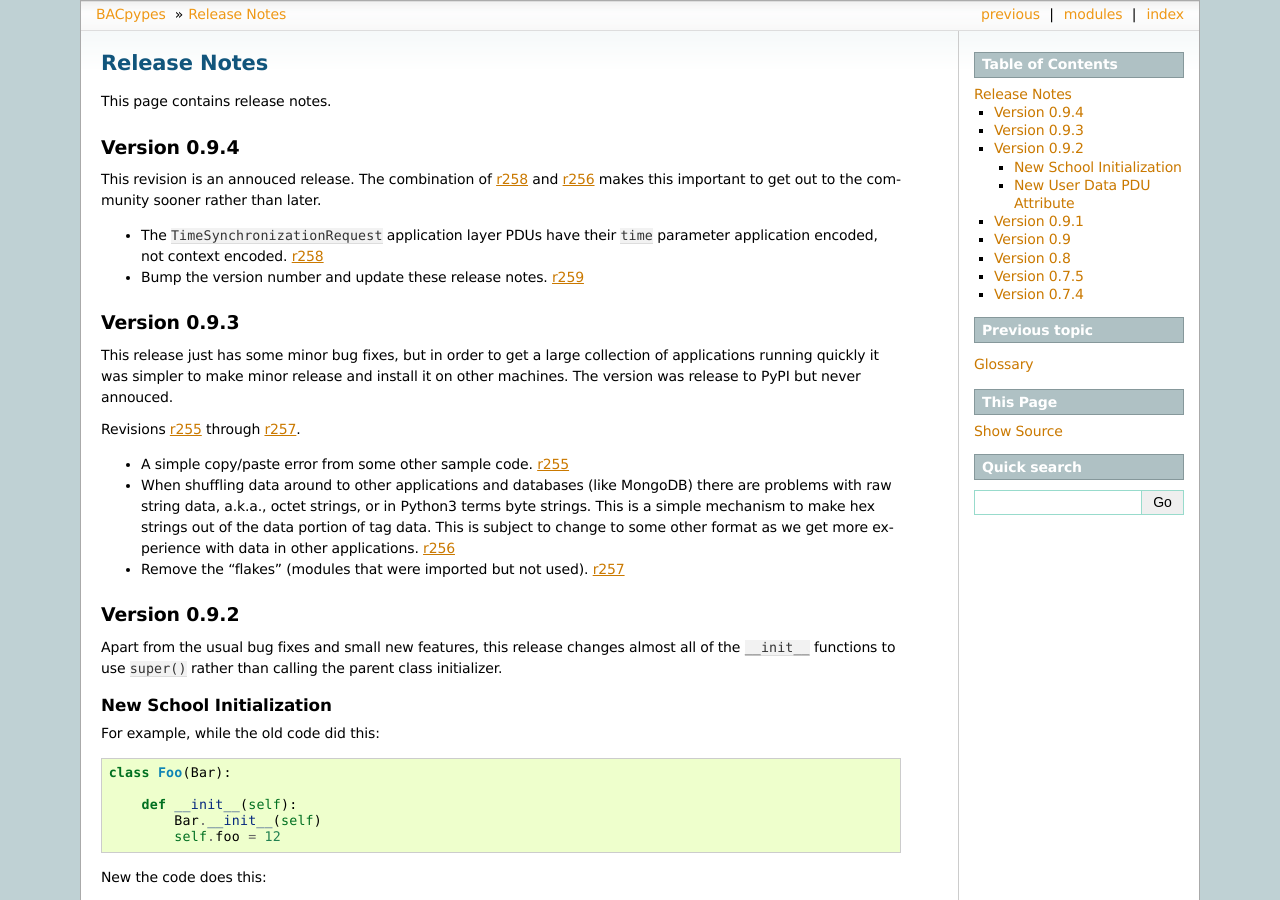
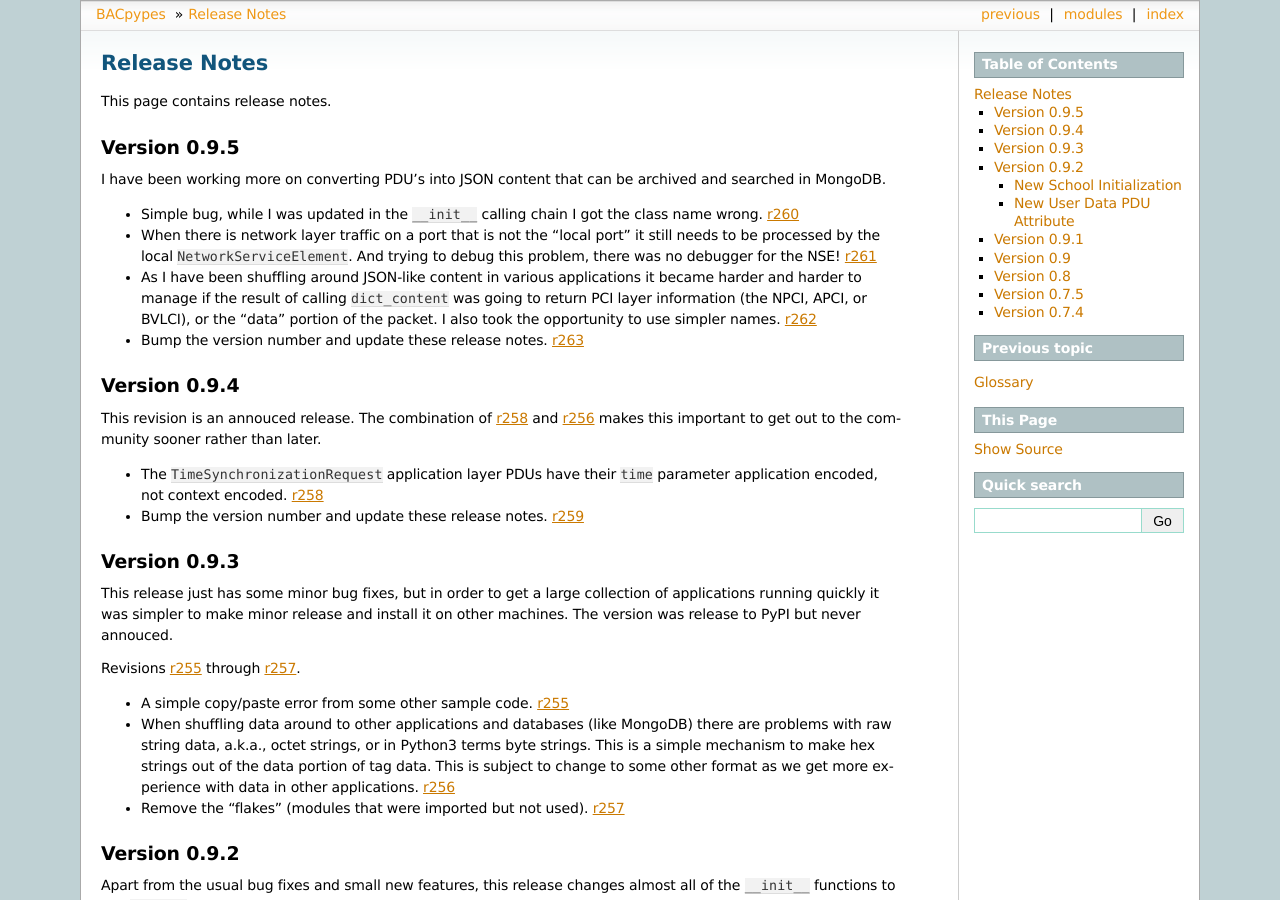
Before and after one commit to giuseppebattista/bacpypessample, a Sphinx documentation site: the page built from docs/source/releasenotes.rst, in a window 1280 px wide and 900 px high. Built offline with Sphinx 7.4.7, drawn with Linux system fonts in a browser that asks for light colours.

Commit message:
bump the version number and update these release notes

```diff
--- a/docs/source/releasenotes.rst
+++ b/docs/source/releasenotes.rst
@@ -4,6 +4,29 @@ Release Notes
 =============
 
 This page contains release notes.
+
+Version 0.9.5
+-------------
+
+I have been working more on converting PDU's into JSON content that can be archived and searched in
+MongoDB.
+
+* Simple bug, while I was updated in the ``__init__`` calling chain I got the class name wrong.
+  `r260 <http://sourceforge.net/p/bacpypes/code/260>`_
+
+* When there is network layer traffic on a port that is not the "local port" it still needs to be
+  processed by the local ``NetworkServiceElement``.  And trying to debug this problem, there was
+  no debugger for the NSE!
+  `r261 <http://sourceforge.net/p/bacpypes/code/261>`_
+
+* As I have been shuffling around JSON-like content in various applications it became harder and
+  harder to manage if the result of calling ``dict_content`` was going to return PCI layer information
+  (the NPCI, APCI, or BVLCI), or the "data" portion of the packet.  I also took the opportunity to
+  use simpler names.
+  `r262 <http://sourceforge.net/p/bacpypes/code/262>`_
+
+* Bump the version number and update these release notes.
+  `r263 <http://sourceforge.net/p/bacpypes/code/263>`_
 
 Version 0.9.4
 -------------
--- a/setup.py
+++ b/setup.py
@@ -14,7 +14,7 @@ def read(fname):
 #
 
 setup(name='BACpypes',
-    version='0.9.4',
+    version='0.9.5',
     description='BACnet Python Library',
     author='Joel Bender',
     author_email='joel@carrickbender.com',
```
